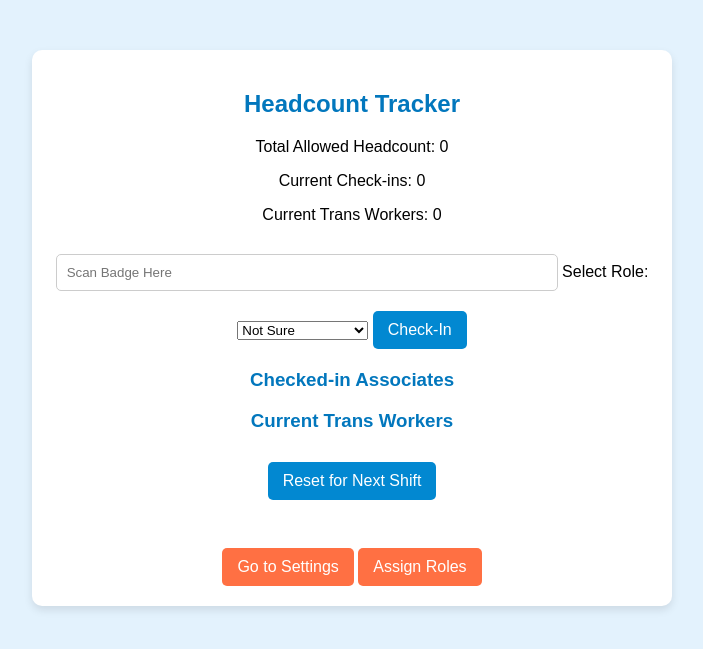
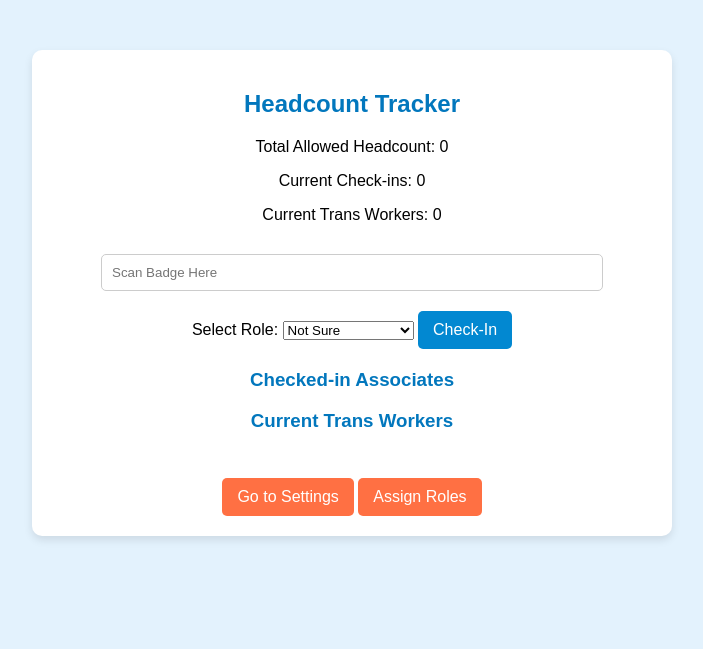
Before and after one commit to quetzin/Headcount, a Flask app: page / in a window 1280 px wide. Shown: the top 649 px of the page, without its empty margins (288-991 px from the left). Run offline with Flask 3, Linux system fonts and the light colour scheme.

Commit message:
removed reset button from home page

```diff
--- a/templates/index.html
+++ b/templates/index.html
@@ -15,6 +15,7 @@
 
         <form action="/checkin" method="post">
             <input type="text" name="badge_id" placeholder="Scan Badge Here" required>
+            <br>
             <label for="role">Select Role:</label>
             <select name="role" required>
                 <option value="Not Sure">Not Sure</option>
@@ -77,10 +78,6 @@
             {% endfor %}
         </ul>
 
-        <form action="/reset" method="post">
-            <button type="submit">Reset for Next Shift</button>
-        </form>
-
         <br>
         <a href="/settings"><button type="button">Go to Settings</button></a>
         <a href="/assign_roles"><button type="button">Assign Roles</button></a>
```
